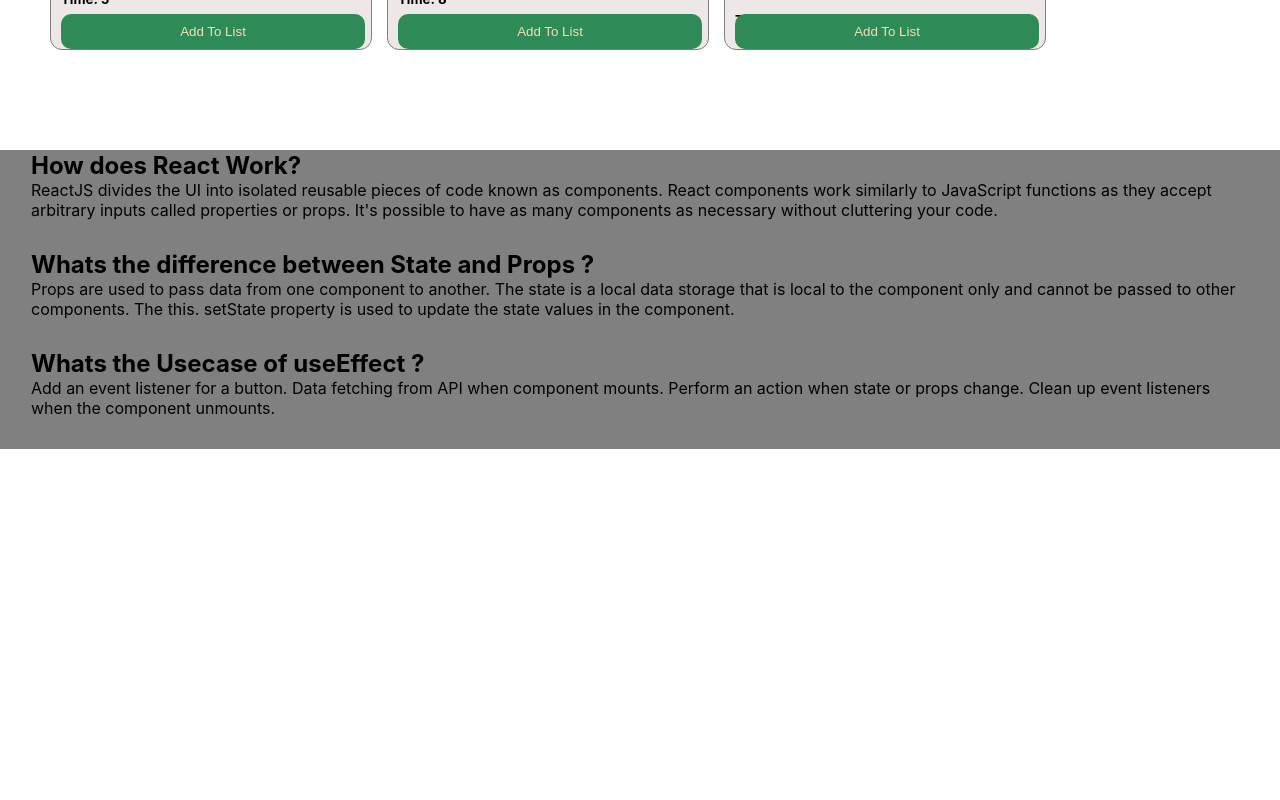
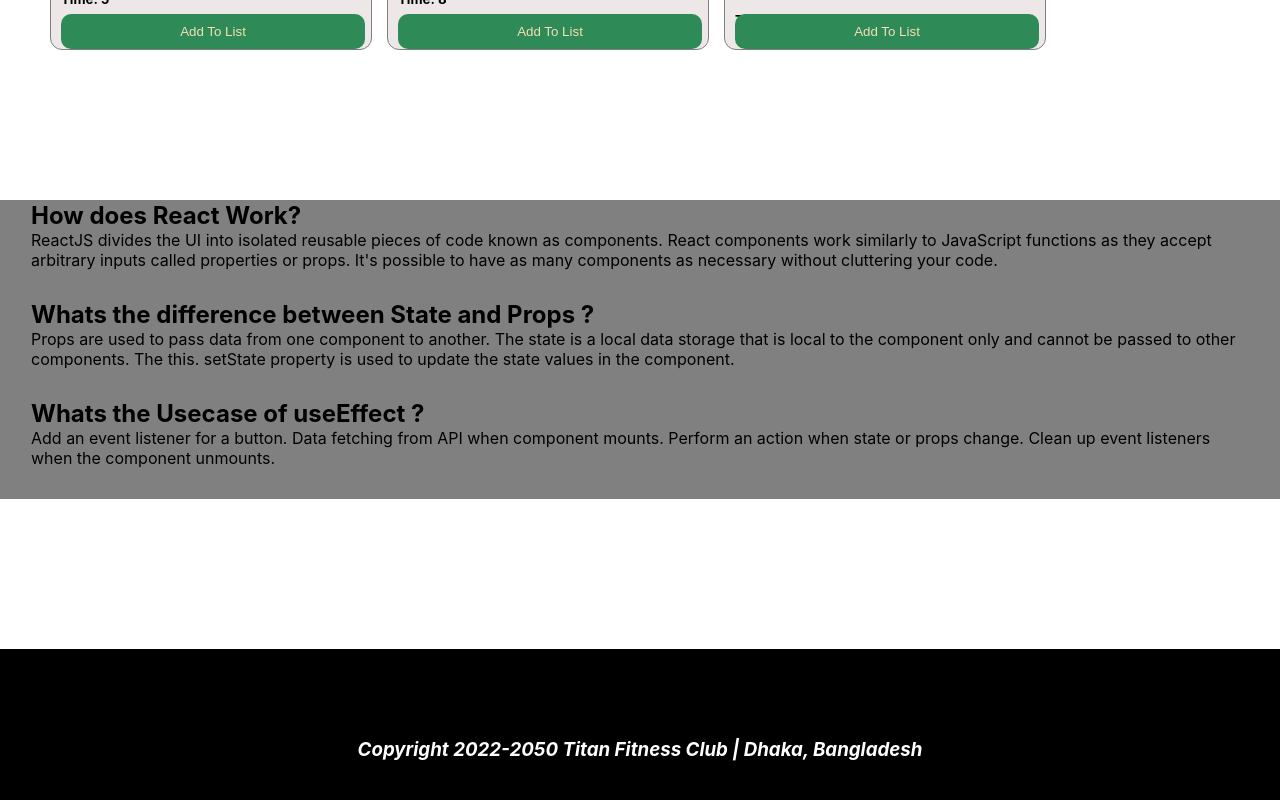
Before and after one commit to Rakibul187/titans-fitness-club, a React (Create React App) app: page / in a window 1280 px wide. Shown: the part 1886-2686 px from the top of the page. Before the commit the page ends 2435 px from the top, so only its background shows below. Built offline with nearby package versions, Linux system fonts and the light colour scheme.

Commit message:
added footer

```diff
--- a/src/App.js
+++ b/src/App.js
@@ -1,5 +1,6 @@
 import './App.css';
 import Blog from './components/Blog/Blog';
+import Footer from './components/Footer/Footer';
 import Header from './components/Header/Header';
 import Main from './components/Main/Main';
 
@@ -9,6 +10,7 @@
       <Header></Header>
       <Main></Main>
       <Blog></Blog>
+      <Footer></Footer>
     </div>
   );
 }
--- a/src/components/Blog/Blog.css
+++ b/src/components/Blog/Blog.css
@@ -1,6 +1,6 @@
 .blog-container {
     border: 1px solid grey;
-    margin: 100px 0;
+    margin: 150px 0;
     padding: 0 30px;
     background-color: grey;
 }
--- /dev/null
+++ b/src/components/Footer/Footer.css
@@ -0,0 +1,9 @@
+.footer {
+    display: flex;
+    align-items: center;
+    justify-content: center;
+    height: 200px;
+    color: white;
+    background-color: black;
+    font-style: italic;
+}
--- /dev/null
+++ b/src/components/Footer/Footer.js
@@ -0,0 +1,11 @@
+import React from 'react';
+import './Footer.css'
+const Footer = () => {
+    return (
+        <div className='footer'>
+            <h3>Copyright 2022-2050 Titan Fitness Club | Dhaka, Bangladesh</h3>
+        </div>
+    );
+};
+
+export default Footer;
```
